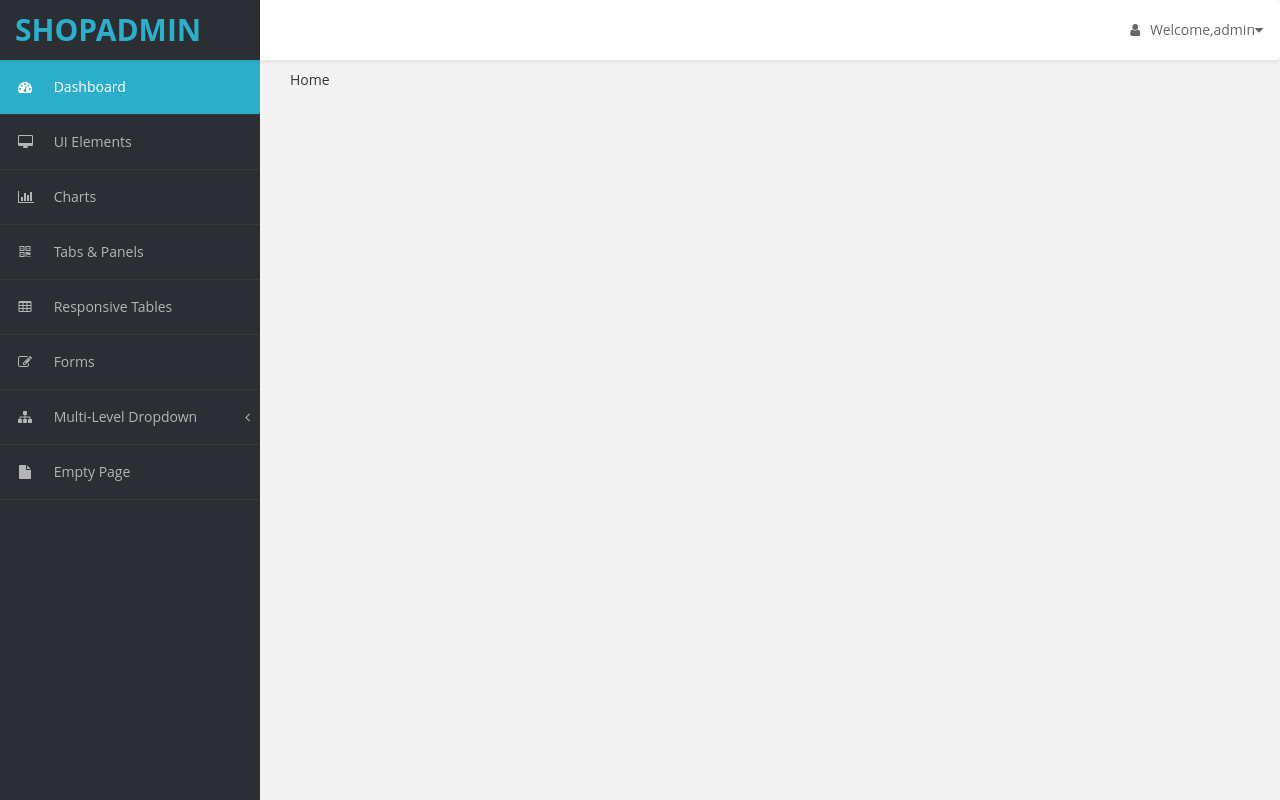
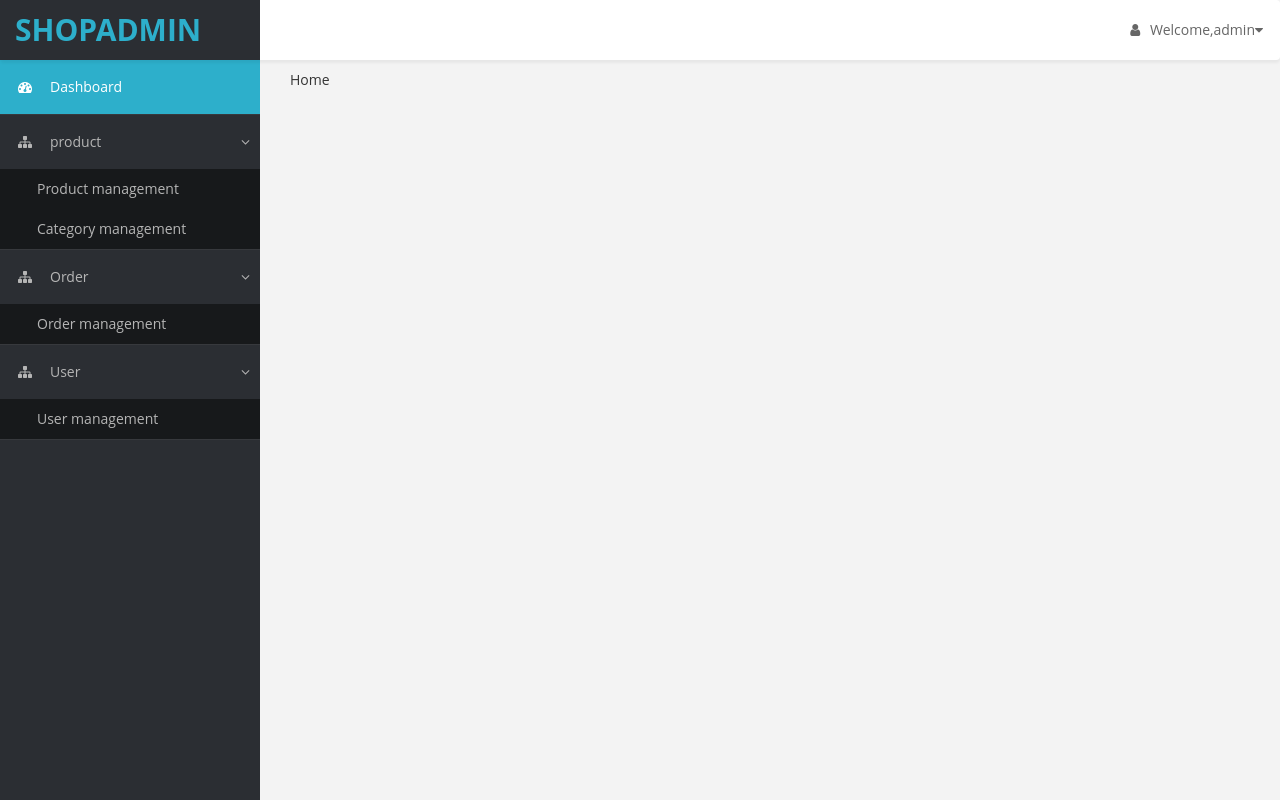
Before and after one commit to AruSeito/shopAdmin-fe, a React app: page / in a window 1280 px wide. Built offline with nearby package versions, Linux system fonts and the light colour scheme.

Commit message:
feat: ✨ 侧边导航栏

```diff
--- a/src/app.jsx
+++ b/src/app.jsx
@@ -1,13 +1,7 @@
 import React from "react";
 import ReactDom from "react-dom";
 
-import {
-  BrowserRouter as Router,
-  Route,
-  Link,
-  Switch,
-  Redirect,
-} from "react-router-dom";
+import { BrowserRouter as Router, Route, Switch } from "react-router-dom";
 
 import Layout from "Component/layout/index.jsx";
 import Home from "Page/home/index.jsx";
@@ -19,7 +13,10 @@ class App extends React.Component {
         <Layout>
           <Switch>
             <Route exact path="/" component={Home} />
-            <Redirect from="*" to="/" />
+            <Route exact path="/product" component={Home} />
+            <Route exact path="/category" component={Home} />
+            <Route exact path="/order" component={Home} />
+            <Route exact path="/user" component={Home} />
           </Switch>
         </Layout>
       </Router>
--- a/src/component/navSide/index.jsx
+++ b/src/component/navSide/index.jsx
@@ -1,86 +1,64 @@
 import React from "react";
+
+import { Link, NavLink } from "react-router-dom";
 class NavSide extends React.Component {
   render() {
     return (
-      <div className="navbar-default navbar-side" role="navigation">
+      <div className="navbar-default navbar-side">
         <div className="sidebar-collapse">
           <ul className="nav" id="main-menu">
             <li>
-              <a className="active-menu" href="index.html" one-link-mark="yes">
-                <i className="fa fa-dashboard"></i> Dashboard
-              </a>
+              <NavLink exact activeClassName="active-menu" to="/">
+                <i className="fa fa-dashboard"></i>
+                <span>Dashboard</span>
+              </NavLink>
             </li>
-            <li>
-              <a href="ui-elements.html" one-link-mark="yes">
-                <i className="fa fa-desktop"></i> UI Elements
-              </a>
-            </li>
-            <li>
-              <a href="chart.html" one-link-mark="yes">
-                <i className="fa fa-bar-chart-o"></i> Charts
-              </a>
-            </li>
-            <li>
-              <a href="tab-panel.html" one-link-mark="yes">
-                <i className="fa fa-qrcode"></i> Tabs &amp; Panels
-              </a>
-            </li>
-
-            <li>
-              <a href="table.html" one-link-mark="yes">
-                <i className="fa fa-table"></i> Responsive Tables
-              </a>
-            </li>
-            <li>
-              <a href="form.html" one-link-mark="yes">
-                <i className="fa fa-edit"></i> Forms{" "}
-              </a>
-            </li>
-
-            <li>
-              <a href="#" one-link-mark="yes">
-                <i className="fa fa-sitemap"></i> Multi-Level Dropdown
+            <li className="active">
+              <Link to="/product">
+                <i className="fa fa-sitemap"></i>
+                <span>product</span>
                 <span className="fa arrow"></span>
-              </a>
-              <ul className="nav nav-second-level collapse">
+              </Link>
+              <ul className="nav nav-second-level collapse in">
                 <li>
-                  <a href="#" one-link-mark="yes">
-                    Second Level Link
-                  </a>
+                  <NavLink activeClassName="active-menu" to="/product">
+                    Product management
+                  </NavLink>
                 </li>
                 <li>
-                  <a href="#" one-link-mark="yes">
-                    Second Level Link
-                  </a>
-                </li>
-                <li>
-                  <a href="#" one-link-mark="yes">
-                    Second Level Link<span className="fa arrow"></span>
-                  </a>
-                  <ul className="nav nav-third-level collapse">
-                    <li>
-                      <a href="#" one-link-mark="yes">
-                        Third Level Link
-                      </a>
-                    </li>
-                    <li>
-                      <a href="#" one-link-mark="yes">
-                        Third Level Link
-                      </a>
-                    </li>
-                    <li>
-                      <a href="#" one-link-mark="yes">
-                        Third Level Link
-                      </a>
-                    </li>
-                  </ul>
+                  <NavLink activeClassName="active-menu" to="/category">
+                    Category management
+                  </NavLink>
                 </li>
               </ul>
             </li>
-            <li>
-              <a href="empty.html" one-link-mark="yes">
-                <i className="fa fa-fw fa-file"></i> Empty Page
-              </a>
+            <li className="active">
+              <Link to="/order">
+                <i className="fa fa-sitemap"></i>
+                <span>Order</span>
+                <span className="fa arrow"></span>
+              </Link>
+              <ul className="nav nav-second-level collapse in">
+                <li>
+                  <NavLink activeClassName="active-menu" to="/order">
+                    Order management
+                  </NavLink>
+                </li>
+              </ul>
+            </li>
+            <li className="active">
+              <Link to="/user">
+                <i className="fa fa-sitemap"></i>
+                <span>User</span>
+                <span className="fa arrow"></span>
+              </Link>
+              <ul className="nav nav-second-level collapse in">
+                <li>
+                  <NavLink activeClassName="active-menu" to="/user">
+                    User management
+                  </NavLink>
+                </li>
+              </ul>
             </li>
           </ul>
         </div>
```
